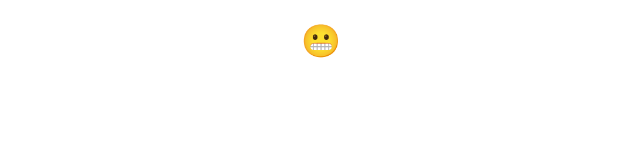
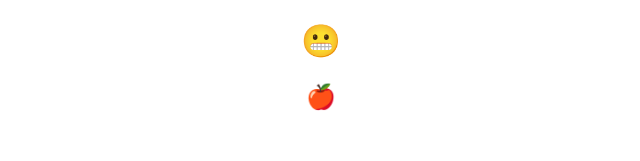
Before and after one commit to J4Web/reactHooks---start, a React (Create React App) app in the folder hook-start/: page / in a window 1280 px wide. Shown: the top 161 px of the page, without its empty margins (319-959 px from the left). Built offline with nearby package versions, Linux system fonts and the light colour scheme.

Commit message:
second toggler

```diff
--- a/hook-start/src/Toggler.jsx
+++ b/hook-start/src/Toggler.jsx
@@ -2,16 +2,25 @@ import React,{useState} from 'react'
 
 function Toggler() {
     const [isHappy,setIsHappy]=useState(false);
+    //adding second toggler here
+    const [isApple, setIsApple]= useState(true);
     const setHappy=()=>
     {
 
         setIsHappy(!isHappy);
     }
+    const setFruit=()=>
+    {
+        setIsApple(!isApple);
+    }
   return (
     <div><h1 onClick={setHappy}>
     {isHappy? '😂': '😬'}
 
-    </h1></div>
+    </h1>
+    <h2 onClick={setFruit}>
+        {isApple? '🍎': '🍌'}
+    </h2></div>
   )
 }
 
```
